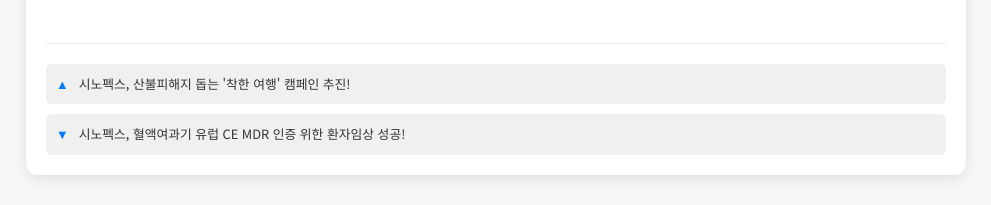
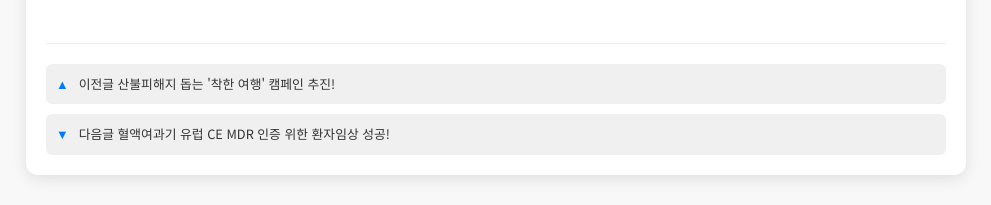
Before and after one commit to goodlight1234/news20, a plain HTML site: page index.html in a window 1280 px wide. Shown: the part 1632-1837 px from the top of the page, without its empty margins (144-1135 px from the left). Drawn offline with Linux system fonts and the light colour scheme.

Commit message:
Update index.html

```diff
--- a/index.html
+++ b/index.html
@@ -210,8 +210,8 @@
         <p>시노펙스는 롯데케미칼의 수처리 사업 부문 인수로 확보한 침지식 MBR 멤브레인과 기존에 보유한 가압식 PVDF 멤브레인, MF(정밀여과), UF(한외여과), NF(나노여과) 기술과 연계한 국내 최고 수준의 멤브레인 기술 포트폴리오를 바탕으로 ESG 수처리 산업의 리딩 기업으로 성장해 나갈 계획입니다.</p>
     </div>
  <div class="post-navigation">
-        <a href="https://goodlight1234.github.io/news19/" class="post-link prev"><span class="arrow">▲</span> 시노펙스, 산불피해지 돕는 '착한 여행' 캠페인 추진!</a>
-        <a href="https://goodlight1234.github.io/news21/" class="post-link prev"><span class="arrow">▼</span>시노펙스, 혈액여과기 유럽 CE MDR 인증 위한 환자임상 성공!</a>
+        <a href="https://goodlight1234.github.io/news19/" class="post-link prev"><span class="arrow">▲</span> 이전글 산불피해지 돕는 '착한 여행' 캠페인 추진!</a>
+        <a href="https://goodlight1234.github.io/news21/" class="post-link prev"><span class="arrow">▼</span>다음글 혈액여과기 유럽 CE MDR 인증 위한 환자임상 성공!</a>
     </div></div>
 
 </body>
```
